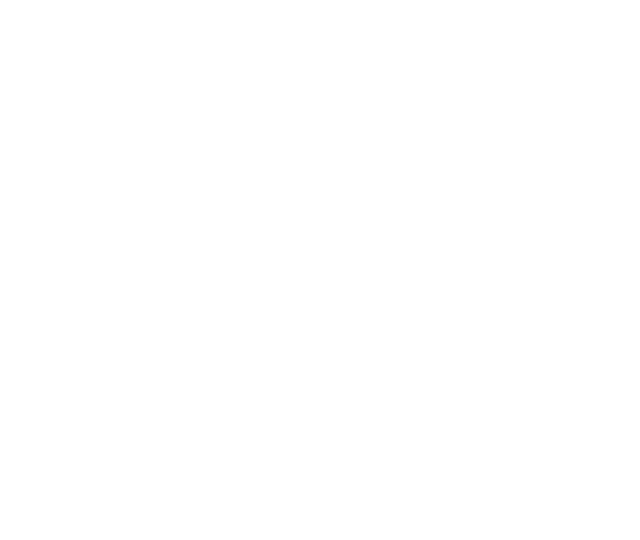
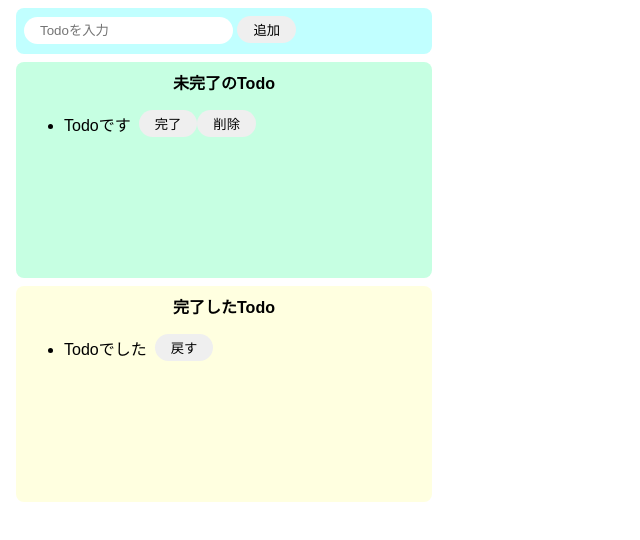
Before and after one commit to masaki0606/vanilla_by_js_Todoapp, a website built with Parcel: page index.html in a window 1280 px wide. Shown: the whole page, without its empty margins (0-640 px from the left). Built offline with nearby package versions, Linux system fonts and the light colour scheme.

Commit message:
todoアプリの作成

```diff
--- a/index.html
+++ b/index.html
@@ -4,8 +4,30 @@
     <title>Parcel Sandbox</title>
     <meta charset="UTF-8" />
   </head>
-
   <body>
+    <div class="input-area">
+      <input id="add-text" placeholder="Todoを入力" />
+      <button id="add-button">追加</button>
+    </div>
+    <div class="incomplete-area">
+      <p class="title">未完了のTodo</p>
+      <ul id="incomplete-list">
+        <div class="list-row">
+          <li>Todoです</li>
+          <button>完了</button>
+          <button>削除</button>
+        </div>
+      </ul>
+    </div>
+    <div class="complete-area">
+      <p class="title">完了したTodo</p>
+      <ul>
+        <div class="list-row">
+          <li>Todoでした</li>
+          <button>戻す</button>
+        </div>
+      </ul>
+    </div>
     <script src="src/index.js"></script>
   </body>
 </html>
--- a/src/index.js
+++ b/src/index.js
@@ -1 +1,34 @@
 import "./styles.css";
+
+const onClickAdd = () => {
+  const inputText = document.getElementById("add-text").value;
+  document.getElementById("add-text").value = "";
+
+  const div = document.createElement("div");
+  div.className = "list-row";
+
+  const li = document.createElement("li");
+  li.innerText = inputText;
+
+  const complateButton = document.createElement("button");
+  complateButton.innerText = "完了";
+  complateButton.addEventListener("click", () => {
+    alert("完了");
+  });
+
+  const deleteButton = document.createElement("button");
+  deleteButton.innerText = "削除";
+  deleteButton.addEventListener("click", () => {
+    alert("削除");
+  });
+
+  div.appendChild(li);
+  div.appendChild(complateButton);
+  div.appendChild(deleteButton);
+
+  document.getElementById("incomplete-list").appendChild(div);
+};
+
+document
+  .getElementById("add-button")
+  .addEventListener("click", () => onClickAdd());
--- a/src/styles.css
+++ b/src/styles.css
@@ -1,3 +1,65 @@
 body {
   font-family: sans-serif;
 }
+
+input {
+  border-radius: 16px;
+  border: none;
+  padding: 6px 16px;
+  outline: none;
+}
+
+button {
+  border-radius: 16px;
+  border: none;
+  padding: 4px 16px;
+}
+
+button:hover {
+  background-color: #ff7fff;
+  color: #fff;
+  cursor: pointer;
+}
+
+li {
+  margin-right: 8px;
+}
+
+.input-area {
+  background-color: #c1ffff;
+  width: 400px;
+  height: 30px;
+  padding: 8px;
+  margin: 8px;
+  border-radius: 8px;
+}
+
+.incomplete-area {
+  background-color: #c6ffe2;
+  width: 400px;
+  min-height: 200px;
+  padding: 8px;
+  margin: 8px;
+  border-radius: 8px;
+}
+
+.complete-area {
+  background-color: #ffffe0;
+  width: 400px;
+  min-height: 200px;
+  padding: 8px;
+  margin: 8px;
+  border-radius: 8px;
+}
+
+.title {
+  text-align: center;
+  margin-top: 0;
+  font-weight: bold;
+}
+
+.list-row {
+  display: flex;
+  align-items: center;
+  padding-bottom: 4px;
+}
```
